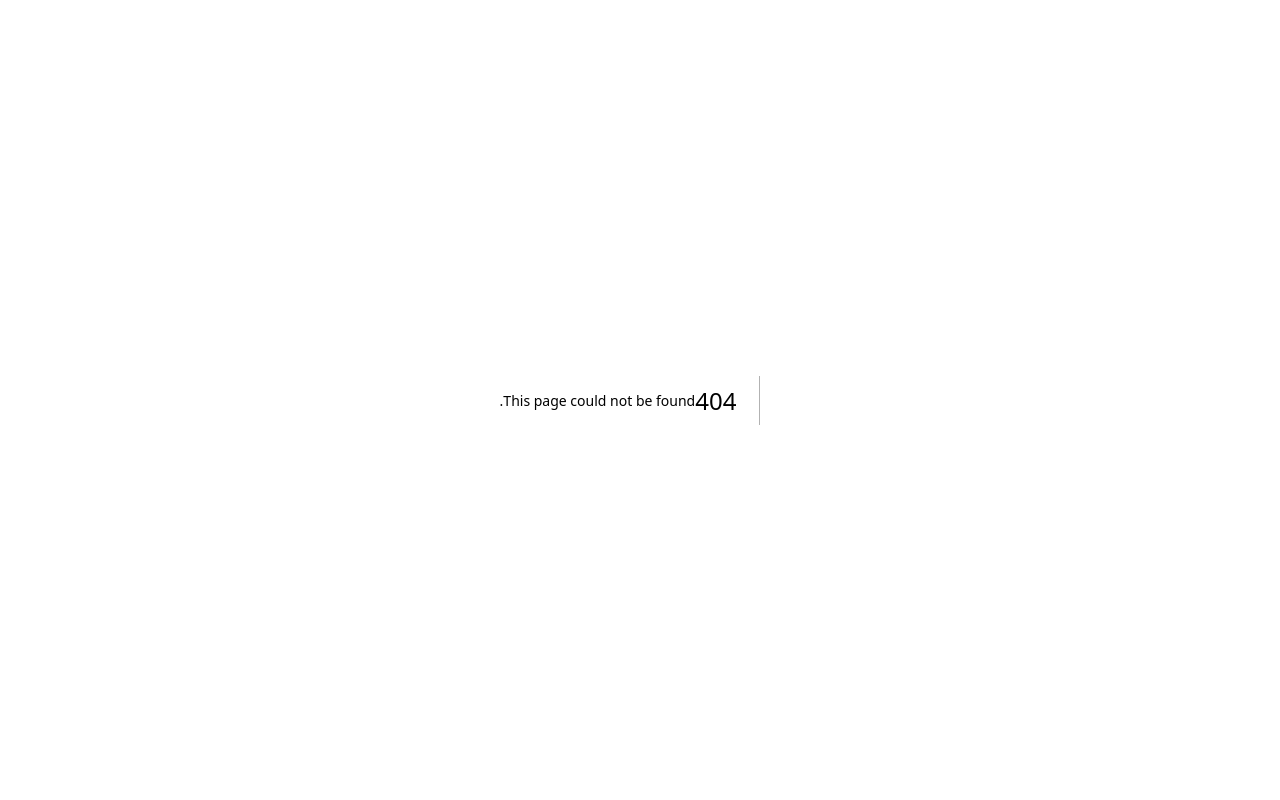
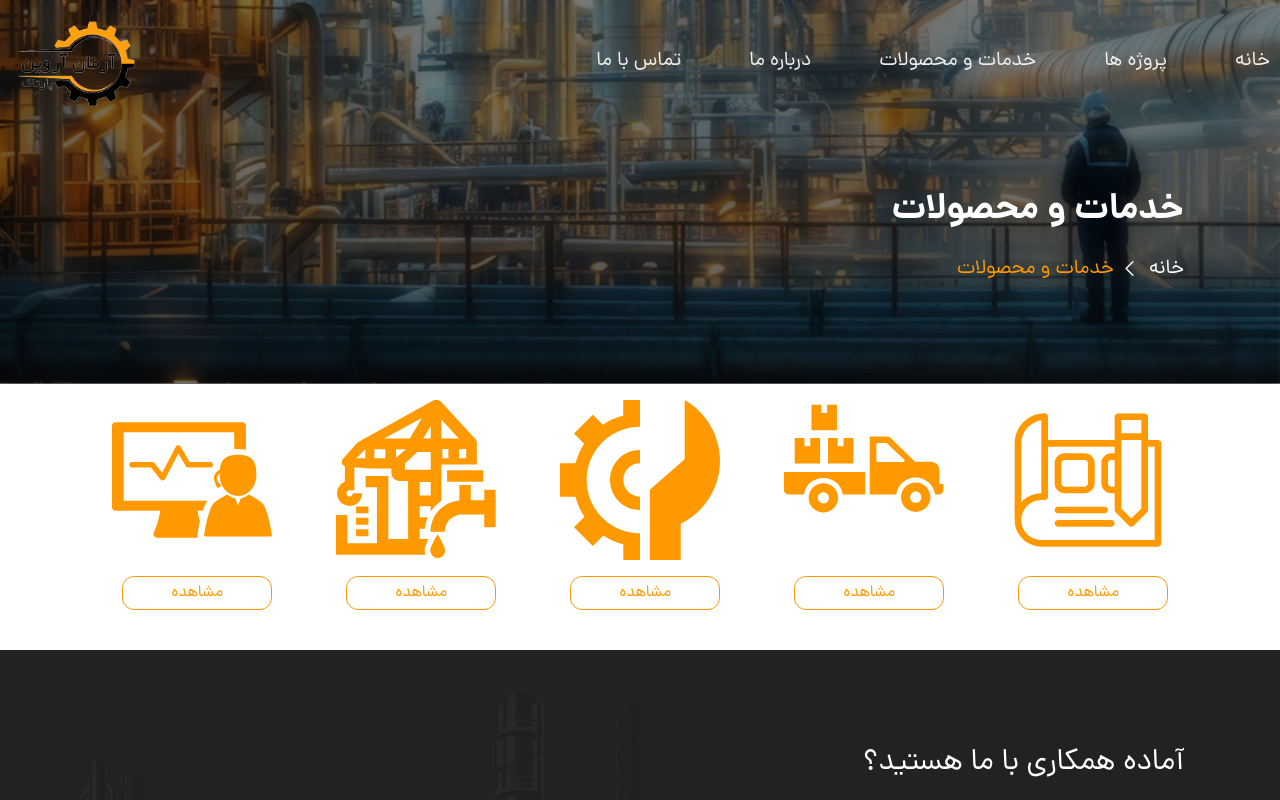
Before and after one commit to Msaeed144/armanarvinco, a Next.js app: page /services in a window 1280 px wide. Before the commit this address had no page. Shown: the top 800 px of the page. Built offline with nearby package versions, Linux system fonts and the light colour scheme.

Commit message:
services page

```diff
--- /dev/null
+++ b/src/app/services/page.tsx
@@ -0,0 +1,34 @@
+import Footer from '@/components/Footer'
+import Header from '@/components/Header'
+import ServicesPage from '@/components/ServicesPage'
+import BreadCrumb from '@/components/‌‌BreadCrumb'
+import React from 'react'
+
+function page() {
+  return (
+    <div>
+    <div className=" relative">
+        <div className=" w-full bg-[url('/images/pics/aboutusPage.jpg')] bg-cover backdrop-blur-3xl h-96 relative">
+        <div className=" bg-black  backdrop-blur-sm w-full h-full opacity-50">
+        </div>
+        <div className=" absolute top-0 w-full">
+            <Header />
+            <div className="mt-16 lg:px-24 px-3 text-white">
+                <h3 className="font-bold text-2xl lg:text-4xl">خدمات و محصولات</h3>
+            </div>
+            <div className="lg:px-24 px-3 mt-6">
+                <BreadCrumb />
+            </div>
+        </div>
+        </div>
+    </div>
+    <div>
+        <div className="mb-6">
+            <ServicesPage />
+        </div>
+        <Footer />
+    </div>
+</div>  )
+}
+
+export default page
--- a/src/components/Header.tsx
+++ b/src/components/Header.tsx
@@ -19,6 +19,9 @@ function Header() {
           <li>
             <Link href="/projects">پروژه ها</Link>
            </li>
+           <li>
+           <Link href="/services">خدمات و محصولات</Link>
+           </li>
           <li>
             <Link href='/about-us '> درباره ما</Link>
           </li>
@@ -33,8 +36,10 @@ function Header() {
           </li>
           <li className="my-4">
           <Link href="/projects">پروژه ها</Link>
-
           </li>
+          <li>
+           <Link href="/services">خدمات و محصولات</Link>
+           </li>
           <li className="my-4">
             <Link href='/about-us'> درباره ما</Link>
           </li>
--- a/src/components/Services.tsx
+++ b/src/components/Services.tsx
@@ -40,9 +40,9 @@ function Services() {
                 <div className="w-[1px] h-28 bg-gray-300 md:block hidden"></div>
                 <Link href="/Installation-setup">
                 <div className="w-24  h-20 flex justify-center">
-                <Image className="mr-12" src="/images/icons/launch.svg" width={60} height={60} alt="تیک" />
+                <Image className="lg:mr-12" src="/images/icons/launch.svg" width={60} height={60} alt="تیک" />
                     </div>
-                    <p className="md:text-base text-xs text-center mt-4">ساخت، نصب و راه اندازی</p>
+                    <p className="md:text-base text-[10px] text-center mt-4">ساخت، نصب و راه اندازی</p>
                 </Link>
                 <div className="w-[1px] h-28 bg-gray-300 md:block hidden"></div>
                 <Link href="/operation">
--- /dev/null
+++ b/src/components/ServicesPage.tsx
@@ -0,0 +1,33 @@
+import Image from "next/image"
+import Link from "next/link"
+function ServicesPage() {
+  return (
+    <div className="flex justify-center">
+        <div className="lg:flex gap-16">
+                <div className="my-4">
+                    <Image className="mb-4" src="/images/icons/design.svg" width={160} height={160} alt="طراحی" />
+                    <Link href="/designing" className=" block w-fit border border-primary px-12 text-primary hover:bg-primary hover:text-white transition-all ease-in 200 duration-200 py-1 rounded-xl">مشاهده</Link>
+                </div>
+                <div className="my-4">
+                    <Image className="mb-4" src="/images/icons/supply.svg" width={160} height={160} alt="طراحی" />
+                    <Link href="/equipment-supply" className=" block w-fit border border-primary px-12 text-primary hover:bg-primary hover:text-white transition-all ease-in 200 duration-200 py-1 rounded-xl">مشاهده</Link>
+                </div>
+                <div className="my-4">
+                    <Image className="mb-4" src="/images/icons/launch.svg" width={160} height={160} alt="طراحی" />
+                    <Link href="/Installation-setup" className=" block w-fit border border-primary px-12 text-primary hover:bg-primary hover:text-white transition-all ease-in 200 duration-200 py-1 rounded-xl">مشاهده</Link>
+                </div>
+                <div className="my-4">
+                    <Image className="mb-4" src="/images/icons/usage.svg" width={160} height={160} alt="طراحی" />
+                    <Link href="/operation" className=" block w-fit border border-primary px-12 text-primary hover:bg-primary hover:text-white transition-all ease-in 200 duration-200 py-1 rounded-xl">مشاهده</Link>
+                </div>
+                <div className="my-4">
+                    <Image className="mb-4" src="/images/icons/consult.svg" width={160} height={160} alt="طراحی" />
+                    <Link href="/consulting-troubleshooting" className=" block w-fit border border-primary px-12 text-primary hover:bg-primary hover:text-white transition-all ease-in 200 duration-200 py-1 rounded-xl">مشاهده</Link>
+                </div>
+            </div>
+    </div>
+
+  )
+}
+
+export default ServicesPage
--- a/src/components/‌‌BreadCrumb.tsx
+++ b/src/components/‌‌BreadCrumb.tsx
@@ -28,6 +28,8 @@ function BreadCrumb() {
       return "بهره برداری"
     }else if (pathName == "/consulting-troubleshooting"){
       return "مشاوره و عیب یابی"
+    }else if (pathName == "/services"){
+      return "خدمات و محصولات"
     } else if (splitPathName.length > 2) {
       const x = `پروژه شماره `;
       const y = splitPathName[2];
```
